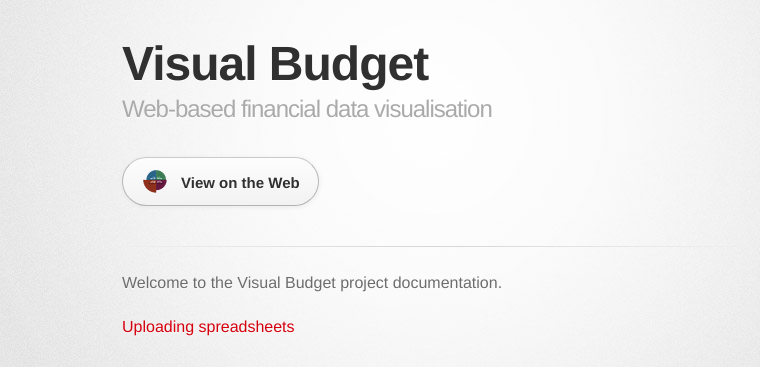
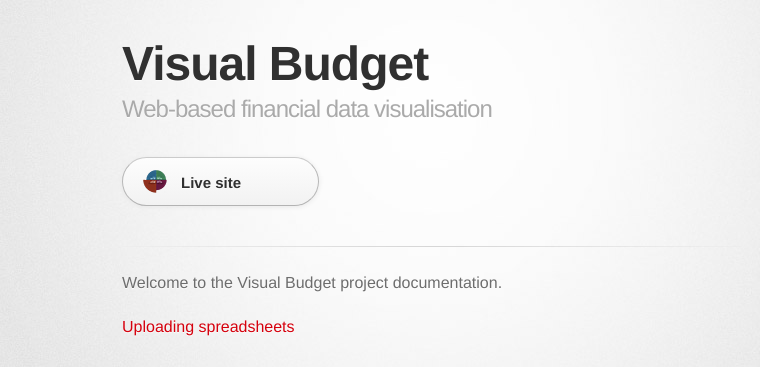
Before and after one commit to daxtens/finvis, a Jekyll site: the page built from index.md, in a window 1280 px wide. Shown: the top 367 px of the page, without its empty margins (208-968 px from the left). Built offline with Jekyll 4.4.1, drawn with Linux system fonts in a browser that asks for light colours; some web fonts are replaced.

Commit message:
Say 'Live site' consistently.

```diff
--- a/_layouts/default.html
+++ b/_layouts/default.html
@@ -23,7 +23,7 @@
         </header>
 
         <section id="downloads" class="clearfix">
-          <a href="http://vis.dja.id.au" id="view-on-web" class="button"><span>View on the Web</span></a>
+          <a href="http://vis.dja.id.au" id="view-on-web" class="button"><span>Live site</span></a>
           <!--<a href="https://github.com/daxtens/finvis" id="view-on-github" class="button"><span>View on GitHub</span></a>-->
         </section>
 
```
